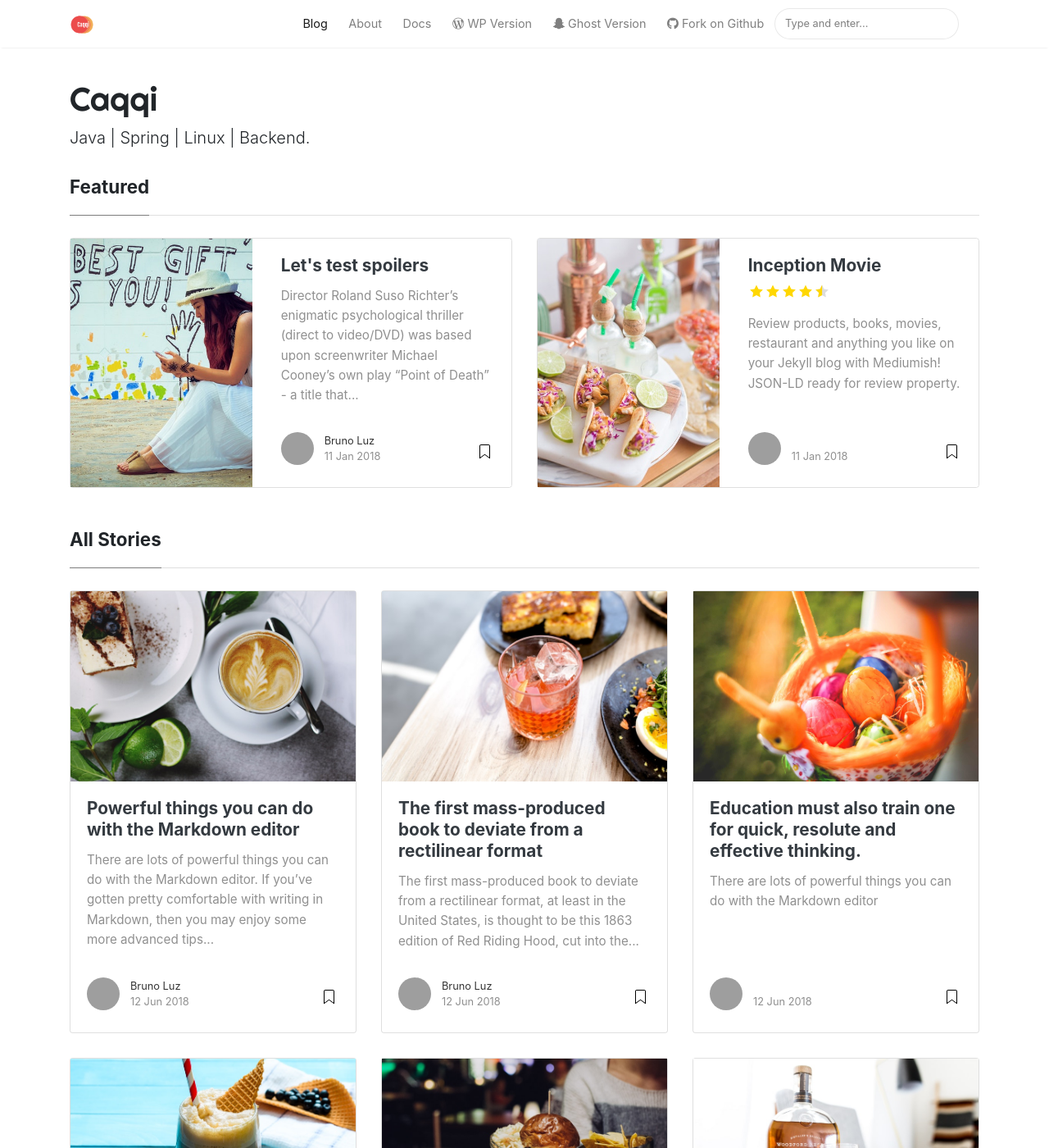
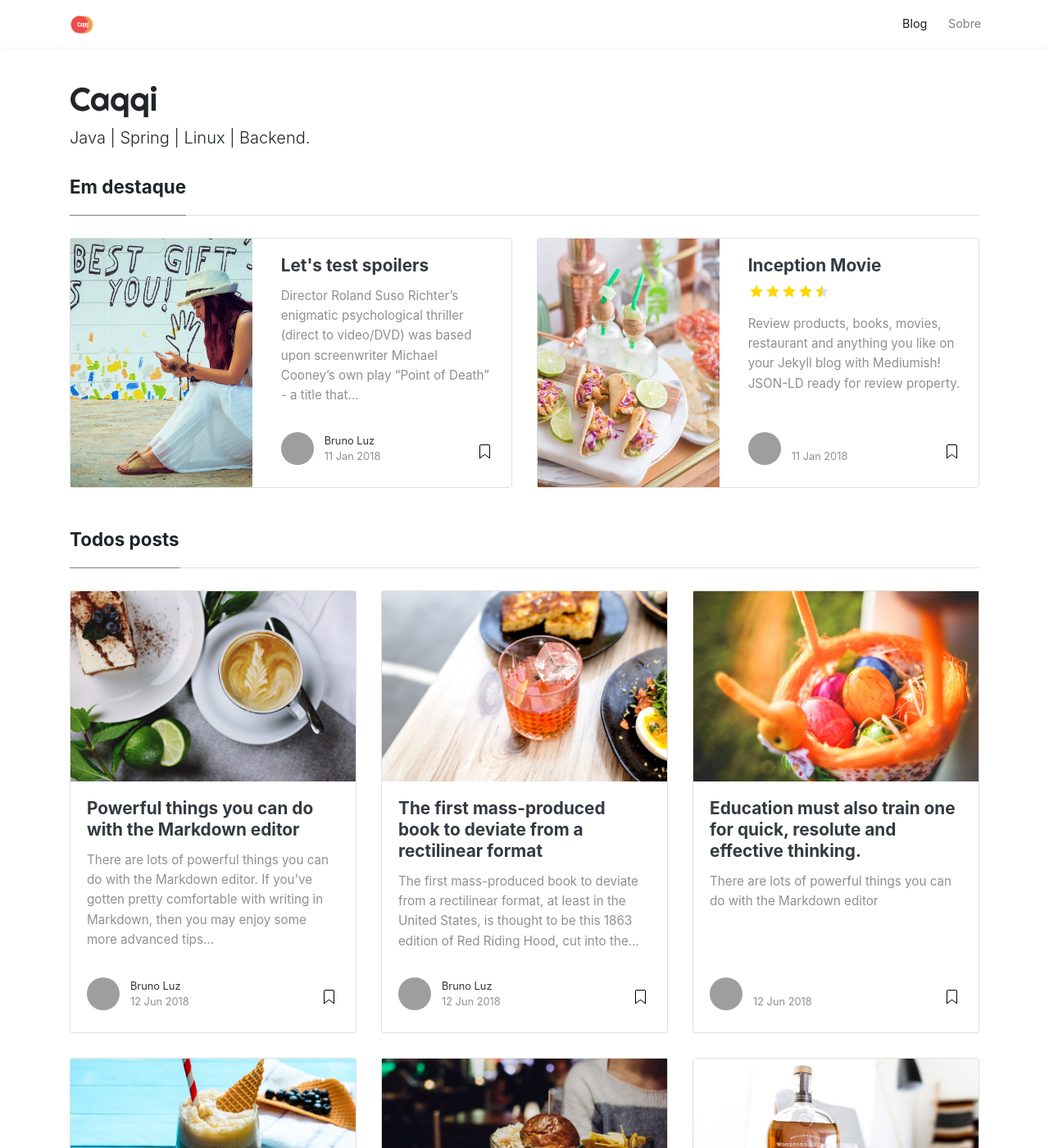
Before and after one commit to caqqi/caqqi.github.io, a Jekyll site: the page built from index.html, in a window 1280 px wide and 1400 px high. Shown: the whole window at 82% size. Built offline with Jekyll 4.4.1, drawn with Linux system fonts in a browser that asks for light colours; nearby versions of some CDN libraries; the list of posts is cut into pages by our own code; grey boxes are pictures that could not be loaded.

Commit message:
caqqi - Configurações categorias

```diff
--- a/_layouts/default.html
+++ b/_layouts/default.html
@@ -23,12 +23,19 @@
 {% if jekyll.environment == 'production' %}
 <!-- change your GA id in _config.yml -->
 <script>
-(function(i,s,o,g,r,a,m){i['GoogleAnalyticsObject']=r;i[r]=i[r]||function(){
-(i[r].q=i[r].q||[]).push(arguments)},i[r].l=1*new Date();a=s.createElement(o),
-m=s.getElementsByTagName(o)[0];a.async=1;a.src=g;m.parentNode.insertBefore(a,m)
-})(window,document,'script','//www.google-analytics.com/analytics.js','ga');
-ga('create', '{{site.google_analytics}}', 'auto');
-ga('send', 'pageview');
+    (function (i, s, o, g, r, a, m) {
+        i['GoogleAnalyticsObject'] = r;
+        i[r] = i[r] || function () {
+            (i[r].q = i[r].q || []).push(arguments)
+        }, i[r].l = 1 * new Date();
+        a = s.createElement(o),
+            m = s.getElementsByTagName(o)[0];
+        a.async = 1;
+        a.src = g;
+        m.parentNode.insertBefore(a, m)
+    })(window, document, 'script', '//www.google-analytics.com/analytics.js', 'ga');
+    ga('create', '{{site.google_analytics}}', 'auto');
+    ga('send', 'pageview');
 </script>
 {% endif %}
 
@@ -39,7 +46,6 @@ ga('send', 'pageview');
 		<link href="https://fonts.googleapis.com/css?family=Righteous%7CMerriweather:300,300i,400,400i,700,700i" rel="stylesheet">
 		<link rel="stylesheet" href="https://use.fontawesome.com/releases/v5.0.13/css/all.css" integrity="sha384-DNOHZ68U8hZfKXOrtjWvjxusGo9WQnrNx2sqG0tfsghAvtVlRW3tvkXWZh58N9jp" crossorigin="anonymous">
 	</noscript>
-
 
 <!-- Begin Menu Navigation
 ================================================== -->
@@ -58,47 +64,24 @@ ga('send', 'pageview');
     </button>
 
     <div class="collapse navbar-collapse" id="navbarMediumish">
-
         <!-- Begin Menu -->
 
             <ul class="navbar-nav ml-auto">
-
                 {% if page.url == "/" %}
                 <li class="nav-item active">
                 {% else %}
                 <li class="nav-item">
                 {% endif %}
-                <a class="nav-link" href="{{ site.baseurl }}/index.html">Blog</a>
+                    <a class="nav-link" href="{{ site.baseurl }}/index.html">Blog</a>
                 </li>
 
                 <li class="nav-item">
-                <a class="nav-link" href="{{ site.baseurl }}/about">About</a>
+                    <a class="nav-link" href="{{ site.baseurl }}/about">Sobre</a>
                 </li>
-
-                <li class="nav-item">
-                <a target="_blank" class="nav-link" href="https://bootstrapstarter.com/bootstrap-templates/template-mediumish-bootstrap-jekyll/"> Docs</a>
-                </li>
-
-                <li class="nav-item">
-                <a target="_blank" class="nav-link" href="https://www.wowthemes.net/themes/mediumish-wordpress/"><i class="fab fa-wordpress-simple"></i> WP Version</a>
-                </li>
-
-                <li class="nav-item">
-                <a target="_blank" class="nav-link" href="https://www.wowthemes.net/themes/mediumish-ghost/"><i class="fab fa-snapchat-ghost"></i> Ghost Version</a>
-                </li>
-
-                <li class="nav-item">
-                <a target="_blank" class="nav-link" href="https://github.com/wowthemesnet/mediumish-theme-jekyll"><i class="fab fa-github"></i> Fork on Github</a>
-                </li>
-
-                {% include search-lunr.html %}
-
             </ul>
 
         <!-- End Menu -->
-
     </div>
-
     </div>
 </nav>
 <!-- End Navigation
--- a/index.html
+++ b/index.html
@@ -9,18 +9,14 @@ title: Home
 ================================================== -->
 <section class="featured-posts">
     <div class="section-title">
-        <h2><span>Featured</span></h2>
+        <h2><span>Em destaque</span></h2>
     </div>
     <div class="row">
 
     {% for post in site.posts %}
-
         {% if post.featured == true %}
-
             {% include featuredbox.html %}
-
         {% endif %}
-
     {% endfor %}
 
     </div>
@@ -34,7 +30,7 @@ title: Home
 
     <div class="section-title">
 
-        <h2><span>All Stories</span></h2>
+        <h2><span>Todos posts</span></h2>
 
     </div>
 
```
